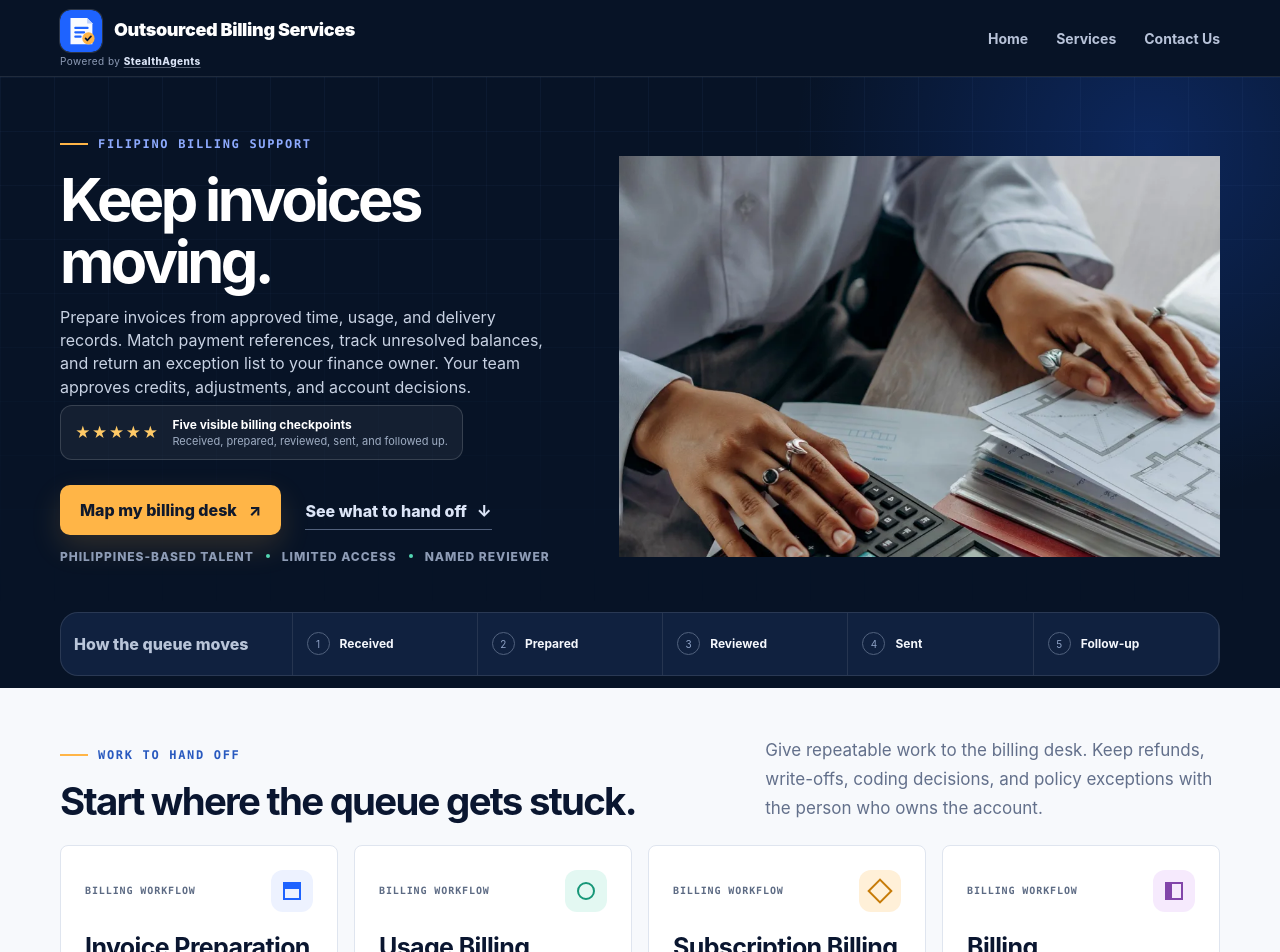
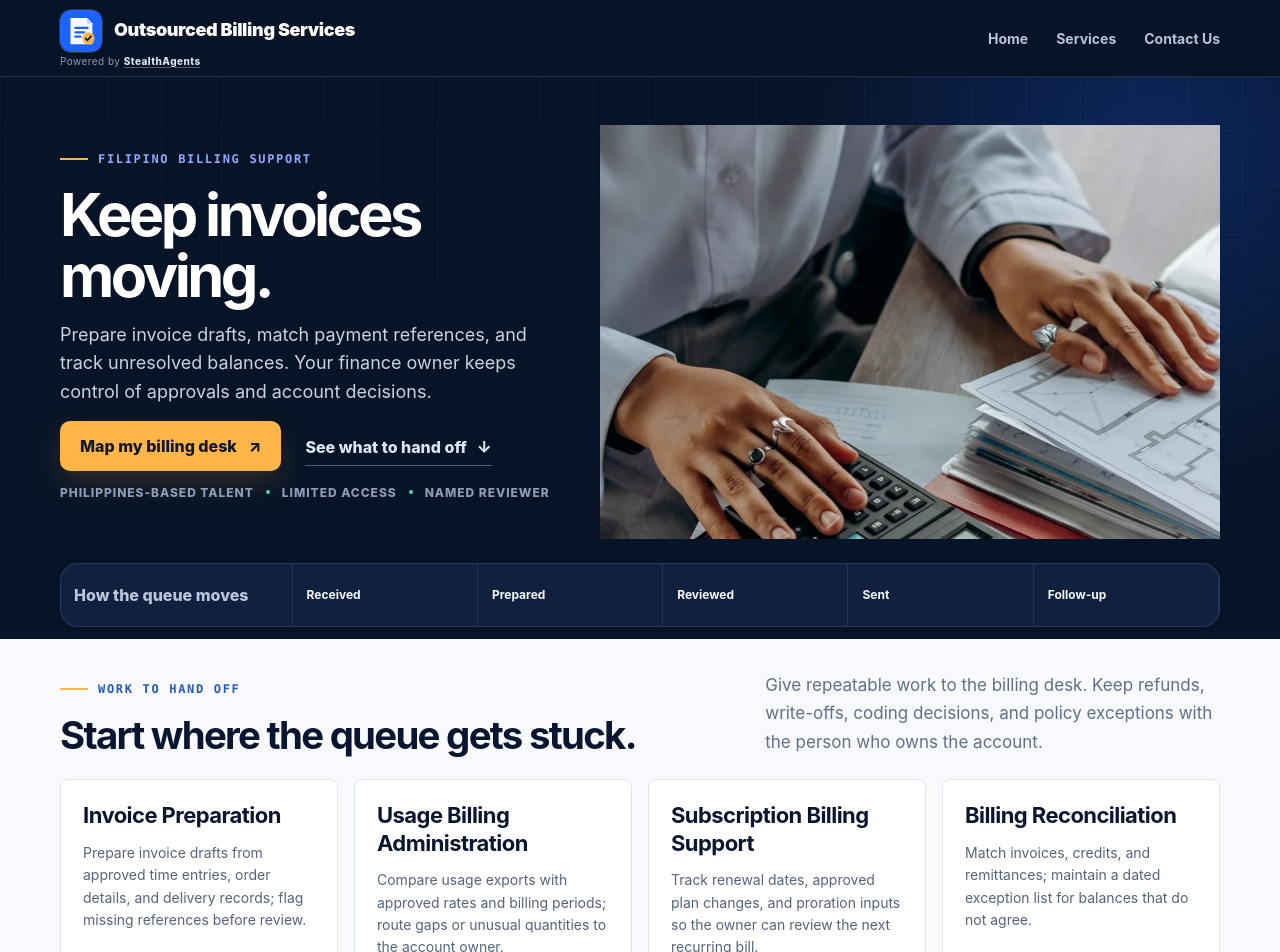
Before and after one commit to coolifystealthagents/outsourcedbillingservices, a Next.js app: page / in a window 1280 px wide. Shown: the top 952 px of the page. Built offline with nearby package versions, Linux system fonts and the light colour scheme.

Commit message:
Tighten homepage sections and remove repeated promotional blocks

```diff
--- a/app/field-design.css
+++ b/app/field-design.css
@@ -149,3 +149,7 @@ body:has(.service-detail) .legit-footer,body:has(.billing-directory) .legit-foot
 
 /* Section headings carry the hierarchy without decorative numbering. */
 .brief-steps>li{display:block!important}.brief-steps>li>h3,.brief-steps>li>p{grid-column:auto!important}.service-brief-card>header{display:block}.service-number{display:none}
+
+/* Remove repeated promotional blocks and align headings with useful content. */
+.billing-home .billing-hero-grid{padding-block:32px;gap:32px}.billing-home .billing-lead{font-size:18px;line-height:1.6}.billing-home .billing-service{padding:22px;gap:0;min-height:0}.billing-home .billing-service h3{margin:0 0 12px;font-size:22px}.billing-home .service-link{margin-top:18px}.billing-home .billing-section,.billing-home .fit-section,.billing-home .control-room{padding-block:32px}.billing-home .process-grid article{padding-block:18px}.billing-home .process-grid article>span{display:none}.billing-home .process-grid h3{margin:0 0 10px}.billing-home .fit-card ul{margin-top:20px}.billing-home .guides-section{display:block}.billing-home .guides-title{position:static;margin-bottom:20px}.billing-home .guides-title h2{font-size:34px;max-width:none}.billing-home .billing-guides{display:grid;grid-template-columns:repeat(3,minmax(0,1fr));gap:24px}.billing-home .billing-guides a{padding:18px 0}.billing-home .billing-guides h3{font-size:22px}.billing-home .workflow-strip{margin-top:0}
+@media(max-width:760px){.billing-home .billing-hero-grid{padding-block:24px;gap:20px}.billing-home .billing-guides{grid-template-columns:1fr;gap:0}.billing-home .billing-service h3{font-size:22px}.billing-home .billing-section,.billing-home .fit-section,.billing-home .control-room{padding-block:24px}}
--- a/app/page.tsx
+++ b/app/page.tsx
@@ -63,11 +63,7 @@ export default function Home() {
           <div className="billing-copy">
             <p className="billing-kicker"><span /> Filipino billing support</p>
             <h1>Keep invoices moving.</h1>
-            <p className="billing-lead">Prepare invoices from approved time, usage, and delivery records. Match payment references, track unresolved balances, and return an exception list to your finance owner. Your team approves credits, adjustments, and account decisions.</p>
-            <div className="billing-trust">
-              <span className="billing-trust-stars" role="img" aria-label="Five visible billing checkpoints">★★★★★</span>
-              <p><b>Five visible billing checkpoints</b><small>Received, prepared, reviewed, sent, and followed up.</small></p>
-            </div>
+            <p className="billing-lead">Prepare invoice drafts, match payment references, and track unresolved balances. Your finance owner keeps control of approvals and account decisions.</p>
             <div className="billing-actions">
               <a className="btn billing-primary" href="/contact-us">Map my billing desk <span>↗</span></a>
               <a className="billing-text-link" href="#tasks">See what to hand off <span>↓</span></a>
@@ -83,7 +79,7 @@ export default function Home() {
         </div>
         <div className="container workflow-strip">
           <span className="workflow-title">How the queue moves</span>
-          {['Received', 'Prepared', 'Reviewed', 'Sent', 'Follow-up'].map((item, i) => <div key={item}><i>{i + 1}</i><b>{item}</b></div>)}
+          {['Received', 'Prepared', 'Reviewed', 'Sent', 'Follow-up'].map((item, i) => <div key={item}><b>{item}</b></div>)}
         </div>
       </section>
 
@@ -96,7 +92,7 @@ export default function Home() {
         </div>
         <div className="billing-service-grid">
           {services.map((service, i) => <a className="billing-service" href={`/services/${slug(service)}`} key={service.slug}>
-            <div className="service-top"><span className="service-category">Billing workflow</span><i className={`service-mark mark-${i + 1}`} /></div>
+
             <h3>{service.title}</h3>
             <p>{workflowSummaries[service.slug] ?? service.desc}</p>
             <b className="service-link">Open the workflow <span>↗</span></b>
@@ -146,10 +142,6 @@ export default function Home() {
         </div>
       </section>
 
-      <section className="container gi-proof" aria-label="Billing workflow checks">
-        <img className="gi-proof-art field-photo" src="/design-photography/12903274.webp" alt="Two colleagues reviewing a document folder together" width={1440} height={960} loading="lazy" />
-        <div><p className="billing-kicker dark"><span/>A reviewable queue</p><h2>Keep every billing checkpoint visible.</h2><div className="gi-icon-row"><span><img src="/icons/getillustrations/3d-finance-icons-png/invoice-prep.webp" alt="Invoice preparation step" width="42" height="42"/>Invoice prep</span><span><img src="/icons/getillustrations/3d-finance-icons-png/payment-followup.webp" alt="Payment follow-up step" width="42" height="42"/>Payment follow-up</span><span><img src="/icons/getillustrations/3d-finance-icons-png/weekly-review.webp" alt="Weekly billing review" width="42" height="42"/>Weekly review</span></div></div>
-      </section>
 
       <section className="container billing-section guides-section">
         <div className="guides-title"><p className="billing-kicker dark"><span /> Before the handoff</p><h2>Useful reading for your billing owner.</h2></div>
```
